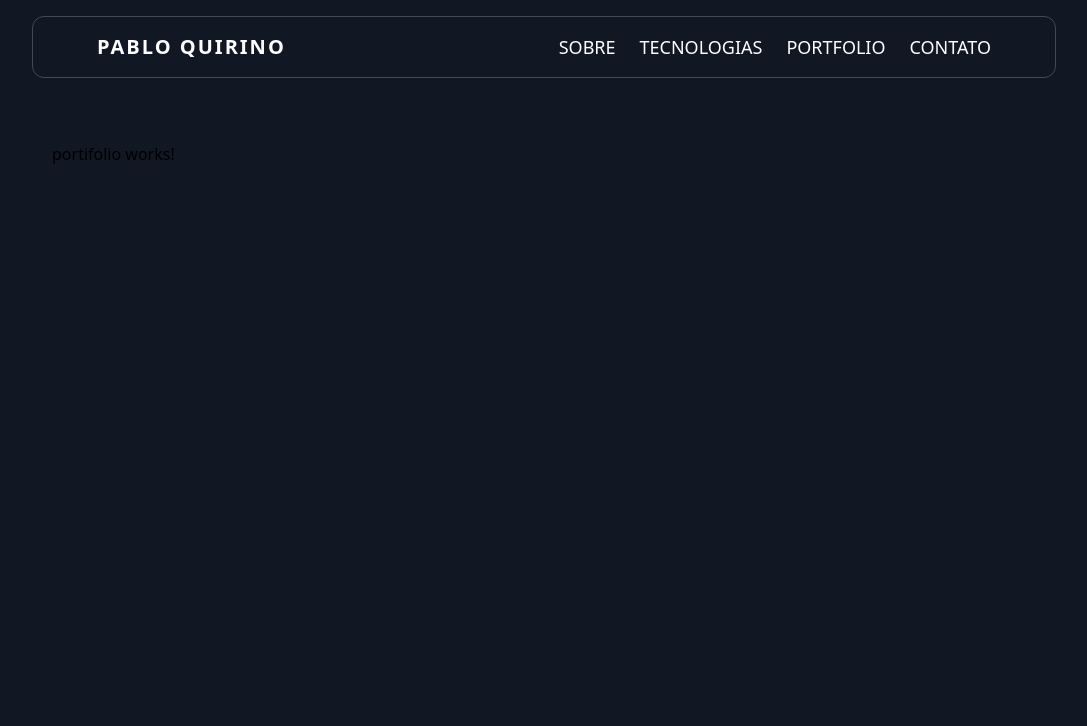
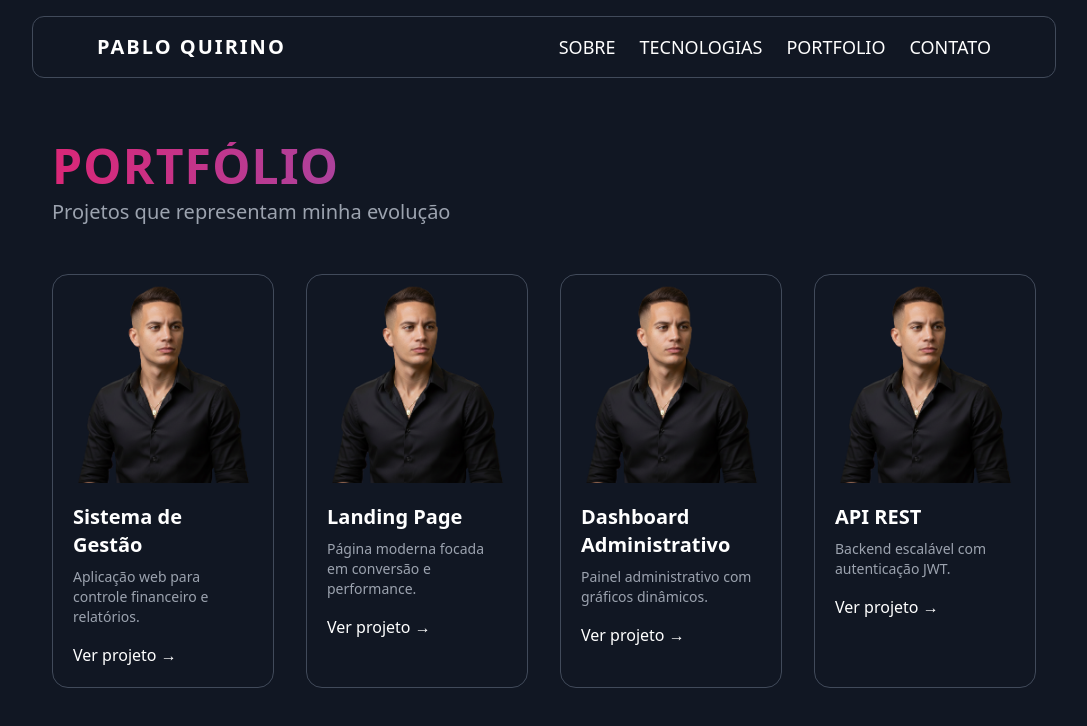
Before and after one commit to pabloquirino/portfolio, an Angular app: page /portfolio in a window 1280 px wide. Shown: the top 726 px of the page, without its empty margins (96-1183 px from the left). Built offline with nearby package versions, Linux system fonts and the light colour scheme.

Commit message:
feat: implement dynamic portfolio cards using ngFor

```diff
--- a/src/app/app.component.html
+++ b/src/app/app.component.html
@@ -6,10 +6,10 @@
         </h1>
 
         <nav class="hidden xl:flex gap-6 text-white text-lg">
-            <a routerLink="/sobre" class="hover:text-secondary cursor-pointer transition">SOBRE</a>
-            <a routerLink="/tecnologias" class="hover:text-secondary cursor-pointer transition">TECNOLOGIAS</a>
-            <a routerLink="/portfolio" class="hover:text-secondary cursor-pointer transition">PORTFOLIO</a>
-            <a routerLink="/contato" class="hover:text-secondary cursor-pointer transition">CONTATO</a>
+            <a routerLink="/sobre" class="hover:text-blue-500 cursor-pointer transition">SOBRE</a>
+            <a routerLink="/tecnologias" class="hover:text-blue-500 cursor-pointer transition">TECNOLOGIAS</a>
+            <a routerLink="/portfolio" class="hover:text-blue-500 cursor-pointer transition">PORTFOLIO</a>
+            <a routerLink="/contato" class="hover:text-blue-500 cursor-pointer transition">CONTATO</a>
         </nav>
 
         <button (click)="toggleMenu()" class="xl:hidden text-white text-3xl" aria-label="ABRIR MENU">
@@ -21,10 +21,10 @@
     <!-- MENU MOBILE DROPDOWN -->
     <div *ngIf="menuOpen"
         class="xl:hidden mt-2 bg-[#111723] border border-bordercolor rounded-xl p-6 flex flex-col gap-2 text-white text-center animate-fade absolute w-full z-50">
-        <a routerLink="/sobre" class="text-lg border border-transparent border-b-bordercolor pb-2 hover:text-secondary transition">SOBRE</a>
-        <a routerLink="/tecnologias" class="text-lg border border-transparent border-b-bordercolor pb-2 hover:text-secondary transition">TECNOLOGIAS</a>
-        <a routerLink="/portfolio" class="text-lg border border-transparent border-b-bordercolor pb-2 hover:text-secondary transition">PORTFOLIO</a>
-        <a routerLink="/contato" class="text-lg hover:text-secondary transition">CONTATO</a>
+        <a routerLink="/sobre" class="text-lg border border-transparent border-b-bordercolor pb-2 hover:text-blue-500 transition">SOBRE</a>
+        <a routerLink="/tecnologias" class="text-lg border border-transparent border-b-bordercolor pb-2 hover:text-blue-500 transition">TECNOLOGIAS</a>
+        <a routerLink="/portfolio" class="text-lg border border-transparent border-b-bordercolor pb-2 hover:text-blue-500 transition">PORTFOLIO</a>
+        <a routerLink="/contato" class="text-lg hover:text-blue-500 transition">CONTATO</a>
     </div>
 
     <main class="mt-5 xl:mt-16 2xl:mt-24 px-5">
--- a/src/app/app.routes.ts
+++ b/src/app/app.routes.ts
@@ -2,7 +2,7 @@ import { Routes } from '@angular/router';
 import { SobreComponent } from './pages/sobre/sobre.component';
 import { TecnologiasComponent } from './pages/tecnologias/tecnologias.component';
 import { ContatoComponent } from './pages/contato/contato.component';
-import { PortifolioComponent } from './pages/portifolio/portifolio.component';
+import { PortfolioComponent } from './pages/portfolio/portfolio.component';
 
 export const routes: Routes = [
 
@@ -10,7 +10,7 @@ export const routes: Routes = [
 
     { path: 'sobre', component: SobreComponent },
     { path: 'tecnologias', component: TecnologiasComponent },
-    { path: 'portfolio', component: PortifolioComponent },
+    { path: 'portfolio', component: PortfolioComponent },
     { path: 'contato', component: ContatoComponent }
 
 ];
--- /dev/null
+++ b/src/app/pages/portfolio/models/project.model.ts
@@ -0,0 +1,6 @@
+export interface Project {
+  title: string;
+  image: string;
+  desc: string;
+  link?: string;
+}
--- /dev/null
+++ b/src/app/pages/portfolio/portfolio.component.html
@@ -0,0 +1,28 @@
+<section class="max-w-7xl mx-auto mt-12 text-white">
+
+    <div class="mb-12">
+        <h2 class="text-4xl lg:text-5xl font-semibold tracking-wide mt-12 bg-gradient-to-r from-pink-600 to-blue-500 bg-clip-text text-transparent">PORTFÓLIO</h2>
+        <h4 class="text-lg xl:text-xl 2xl:text-2xl text-gray-400 mt-2">Projetos que representam minha evolução</h4>
+    </div>
+
+    <div class="grid grid-cols-1 sm:grid-cols-2 xl:grid-cols-4 gap-8">
+
+        <div *ngFor="let project of projects"
+            class="group bg-[#111723] border border-bordercolor rounded-2xl overflow-hidden hover:scale-105 transition duration-300">
+
+            <img [src]="project.image" [alt]="project.title"
+                class="w-full h-52 object-cover group-hover:scale-110 transition duration-300">
+
+            <div class="p-5">
+                <h3 class="text-xl font-semibold mb-2">{{ project.title }}</h3>
+                <p class="text-gray-400 text-sm">{{ project.desc }}</p>
+
+                <a [href]="project.link" target="_blank" class="inline-block mt-4 hover:text-blue-500">
+                    Ver projeto →
+                </a>
+            </div>
+
+        </div>
+
+    </div>
+</section>
--- /dev/null
+++ b/src/app/pages/portfolio/portfolio.component.ts
@@ -0,0 +1,39 @@
+import { Component } from '@angular/core';
+import { Project } from './models/project.model';
+import { CommonModule } from '@angular/common';
+@Component({
+  selector: 'app-portifolio',
+  imports: [
+    CommonModule,
+  ],
+  templateUrl: './portfolio.component.html',
+  styleUrl: './portfolio.component.scss'
+})
+export class PortfolioComponent {
+   projects: Project[] = [
+    {
+      title: 'Sistema de Gestão',
+      image: '/assets/me/me.png',
+      desc: 'Aplicação web para controle financeiro e relatórios.',
+      link: '#'
+    },
+    {
+      title: 'Landing Page',
+      image: '/assets/me/me.png',
+      desc: 'Página moderna focada em conversão e performance.',
+      link: '#'
+    },
+    {
+      title: 'Dashboard Administrativo',
+      image: '/assets/me/me.png',
+      desc: 'Painel administrativo com gráficos dinâmicos.',
+      link: '#'
+    },
+    {
+      title: 'API REST',
+      image: '/assets/me/me.png',
+      desc: 'Backend escalável com autenticação JWT.',
+      link: '#'
+    }
+  ];
+}
--- a/src/app/pages/portifolio/portifolio.component.html
+++ /dev/null
@@ -1 +0,0 @@
-<p>portifolio works!</p>
```
Also changed, not shown: src/app/pages/portifolio/portifolio.component.ts (deleted, +0 -11 lines), src/app/pages/portfolio/portfolio.component.scss (added).
